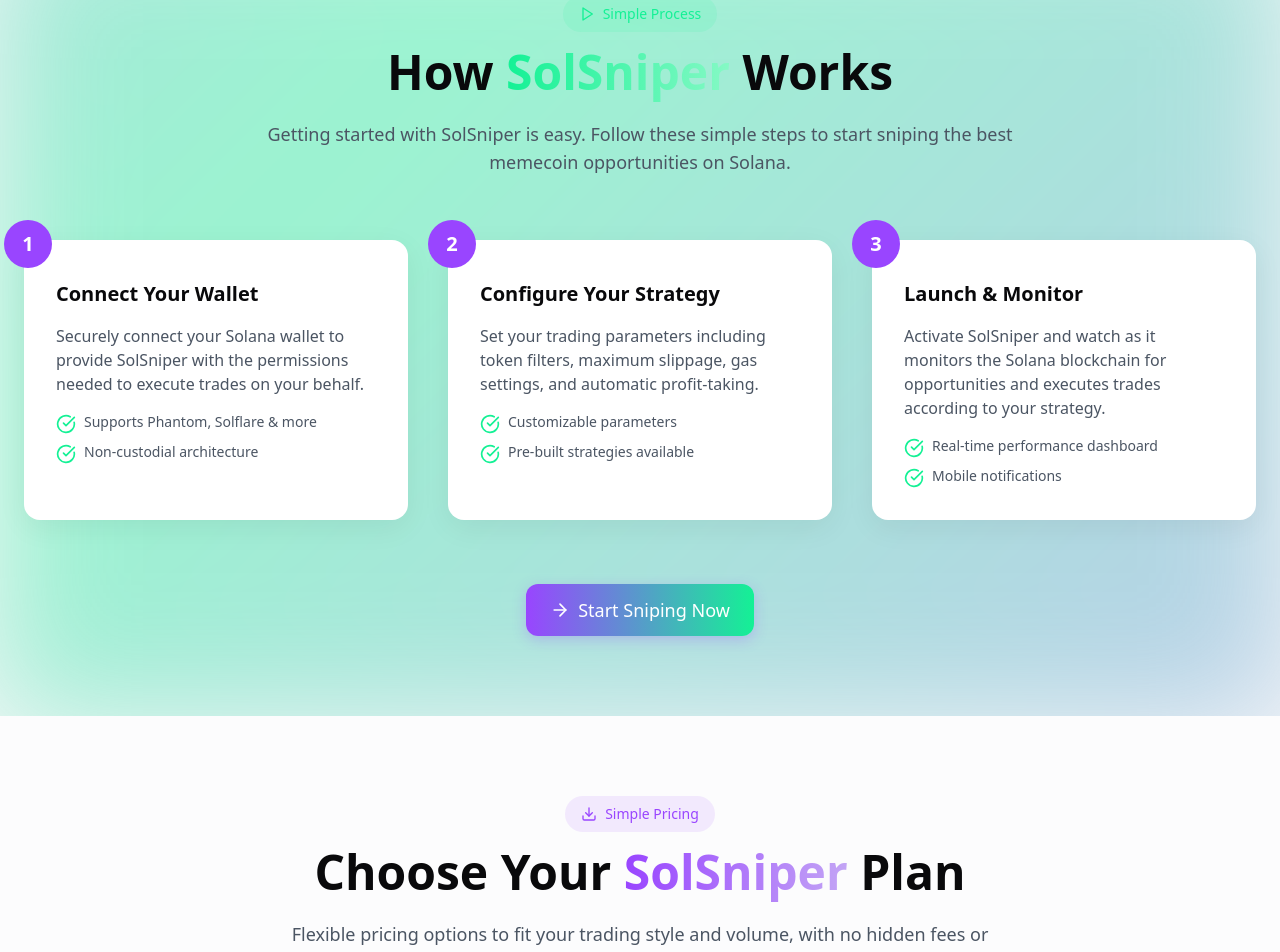
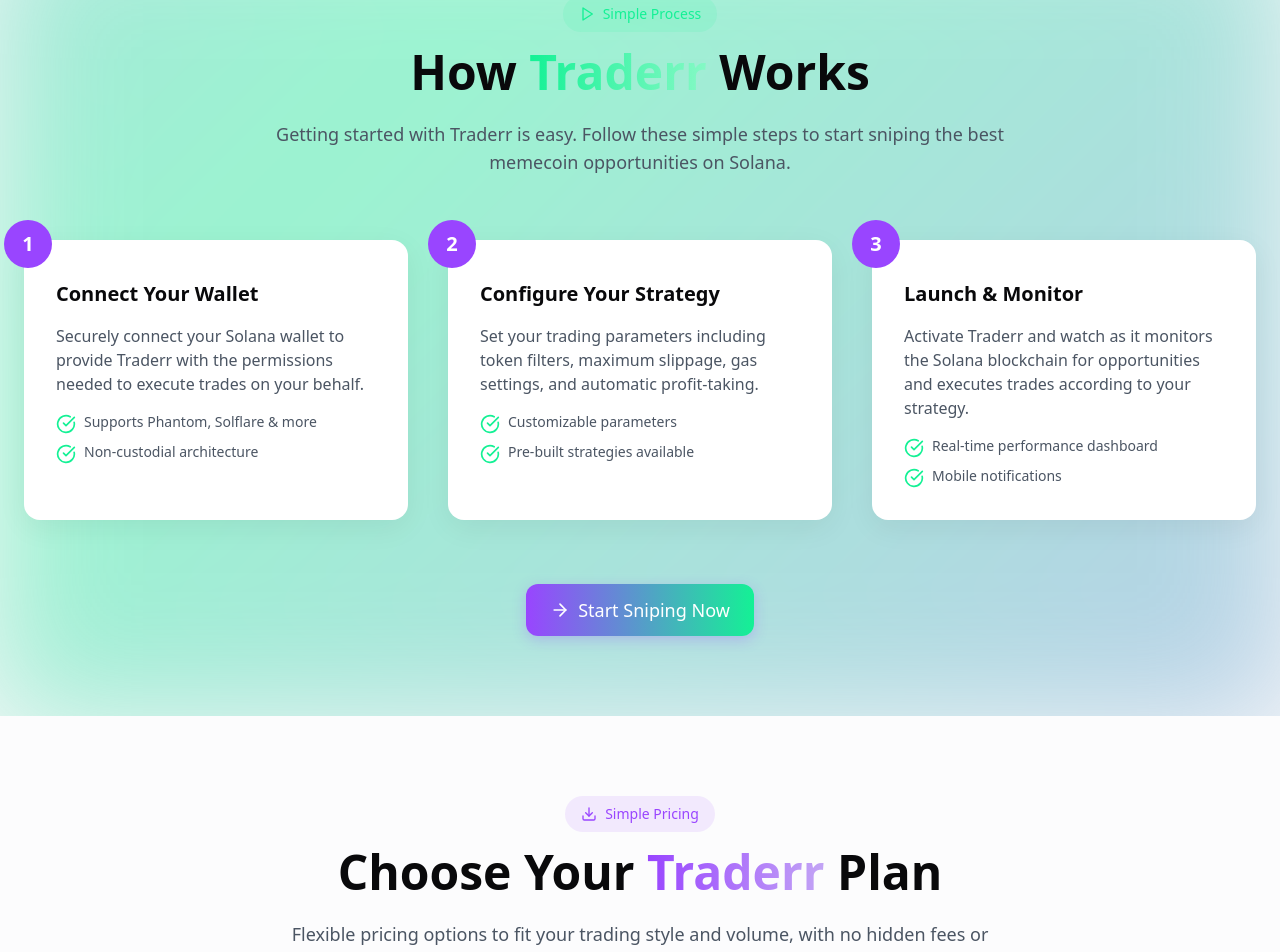
Before and after one commit to digitalprobr/happy-sniper-landing, a React (Vite) app: page / in a window 1280 px wide. Shown: the part 1780-2732 px from the top of the page. Built offline with nearby package versions, Linux system fonts and the light colour scheme.

Commit message:
Rename SolSniper to Traderr
Rename all instances of "SolSniper" to "Traderr" in the codebase.

```diff
--- a/src/components/Navbar.tsx
+++ b/src/components/Navbar.tsx
@@ -27,8 +27,8 @@ const Navbar: React.FC = () => {
     >
       <div className="max-w-7xl mx-auto flex items-center justify-between">
         <div className="flex items-center space-x-1">
-          <div className="h-9 w-9 rounded-lg bg-gradient-to-br from-solana-purple to-solana-green flex items-center justify-center text-white font-bold text-lg animate-pulse-slow">S</div>
-          <span className="text-xl font-bold bg-clip-text text-transparent bg-gradient-to-r from-solana-purple to-solana-green ml-1">SolSniper</span>
+          <div className="h-9 w-9 rounded-lg bg-gradient-to-br from-solana-purple to-solana-green flex items-center justify-center text-white font-bold text-lg animate-pulse-slow">T</div>
+          <span className="text-xl font-bold bg-clip-text text-transparent bg-gradient-to-r from-solana-purple to-solana-green ml-1">Traderr</span>
         </div>
 
         <nav className="hidden md:flex items-center space-x-8">
--- a/src/pages/Index.tsx
+++ b/src/pages/Index.tsx
@@ -1,4 +1,3 @@
-
 import React, { useEffect } from "react";
 import Navbar from "@/components/Navbar";
 import HeroSection from "@/components/HeroSection";
@@ -110,10 +109,10 @@ const Index = () => {
                 <Play className="mr-2 h-4 w-4" /> Simple Process
               </div>
               <h2 className="text-3xl md:text-5xl font-bold mb-6 fade-in-section">
-                How <span className="text-gradient-green">SolSniper</span> Works
+                How <span className="text-gradient-green">Traderr</span> Works
               </h2>
               <p className="text-lg text-gray-600 dark:text-gray-300 max-w-3xl mx-auto fade-in-section">
-                Getting started with SolSniper is easy. Follow these simple steps to start sniping the best memecoin opportunities on Solana.
+                Getting started with Traderr is easy. Follow these simple steps to start sniping the best memecoin opportunities on Solana.
               </p>
             </div>
 
@@ -122,7 +121,7 @@ const Index = () => {
                 <div className="absolute -top-5 -left-5 h-12 w-12 rounded-full bg-solana-purple flex items-center justify-center text-white font-bold text-xl">1</div>
                 <h3 className="text-xl font-bold mb-4 pt-2">Connect Your Wallet</h3>
                 <p className="text-gray-600 dark:text-gray-300 mb-4">
-                  Securely connect your Solana wallet to provide SolSniper with the permissions needed to execute trades on your behalf.
+                  Securely connect your Solana wallet to provide Traderr with the permissions needed to execute trades on your behalf.
                 </p>
                 <ul className="space-y-2">
                   <li className="flex items-start">
@@ -158,7 +157,7 @@ const Index = () => {
                 <div className="absolute -top-5 -left-5 h-12 w-12 rounded-full bg-solana-purple flex items-center justify-center text-white font-bold text-xl">3</div>
                 <h3 className="text-xl font-bold mb-4 pt-2">Launch & Monitor</h3>
                 <p className="text-gray-600 dark:text-gray-300 mb-4">
-                  Activate SolSniper and watch as it monitors the Solana blockchain for opportunities and executes trades according to your strategy.
+                  Activate Traderr and watch as it monitors the Solana blockchain for opportunities and executes trades according to your strategy.
                 </p>
                 <ul className="space-y-2">
                   <li className="flex items-start">
@@ -194,7 +193,7 @@ const Index = () => {
                 <Download className="mr-2 h-4 w-4" /> Simple Pricing
               </div>
               <h2 className="text-3xl md:text-5xl font-bold mb-6 fade-in-section">
-                Choose Your <span className="text-gradient-purple">SolSniper</span> Plan
+                Choose Your <span className="text-gradient-purple">Traderr</span> Plan
               </h2>
               <p className="text-lg text-gray-600 dark:text-gray-300 max-w-3xl mx-auto fade-in-section">
                 Flexible pricing options to fit your trading style and volume, with no hidden fees or commissions.
@@ -312,7 +311,7 @@ const Index = () => {
                 Ready to <span className="text-gradient-purple">Dominate</span> the Solana Memecoin Market?
               </h2>
               <p className="text-lg text-gray-600 dark:text-gray-300 mb-10 max-w-2xl mx-auto">
-                Join hundreds of traders who are already using SolSniper to capture early opportunities and maximize their returns.
+                Join hundreds of traders who are already using Traderr to capture early opportunities and maximize their returns.
               </p>
               <div className="flex flex-col sm:flex-row items-center justify-center gap-4">
                 <Button
@@ -320,7 +319,7 @@ const Index = () => {
                   size="lg"
                   icon={<ArrowUpRight className="h-5 w-5" />}
                 >
-                  Launch SolSniper
+                  Launch Traderr
                 </Button>
                 <Button
                   variant="outline"
@@ -338,8 +337,8 @@ const Index = () => {
         <div className="max-w-7xl mx-auto">
           <div className="flex flex-col md:flex-row justify-between items-center border-b border-gray-200 dark:border-gray-800 pb-8 mb-8">
             <div className="flex items-center space-x-1 mb-6 md:mb-0">
-              <div className="h-9 w-9 rounded-lg bg-gradient-to-br from-solana-purple to-solana-green flex items-center justify-center text-white font-bold text-lg">S</div>
-              <span className="text-xl font-bold bg-clip-text text-transparent bg-gradient-to-r from-solana-purple to-solana-green ml-1">SolSniper</span>
+              <div className="h-9 w-9 rounded-lg bg-gradient-to-br from-solana-purple to-solana-green flex items-center justify-center text-white font-bold text-lg">T</div>
+              <span className="text-xl font-bold bg-clip-text text-transparent bg-gradient-to-r from-solana-purple to-solana-green ml-1">Traderr</span>
             </div>
             <div className="flex flex-wrap justify-center md:justify-end gap-6">
               <a href="#features" className="text-gray-600 dark:text-gray-400 hover:text-solana-purple dark:hover:text-solana-green transition-colors">
@@ -361,7 +360,7 @@ const Index = () => {
           </div>
           <div className="flex flex-col md:flex-row justify-between items-center">
             <p className="text-sm text-gray-500 dark:text-gray-400 mb-4 md:mb-0">
-              © {new Date().getFullYear()} SolSniper. All rights reserved.
+              © {new Date().getFullYear()} Traderr. All rights reserved.
             </p>
             <div className="flex space-x-4">
               <a href="#" className="text-gray-500 dark:text-gray-400 hover:text-solana-purple dark:hover:text-solana-green transition-colors">
```
